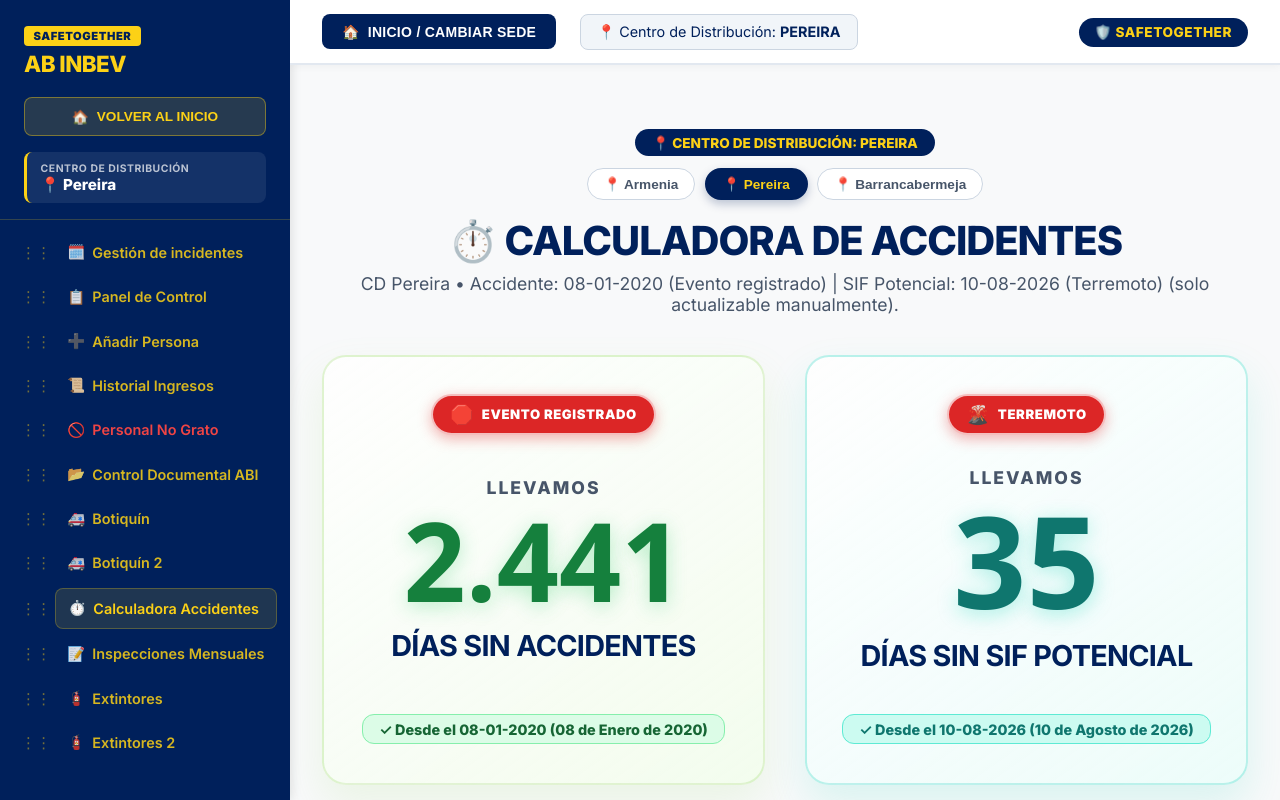
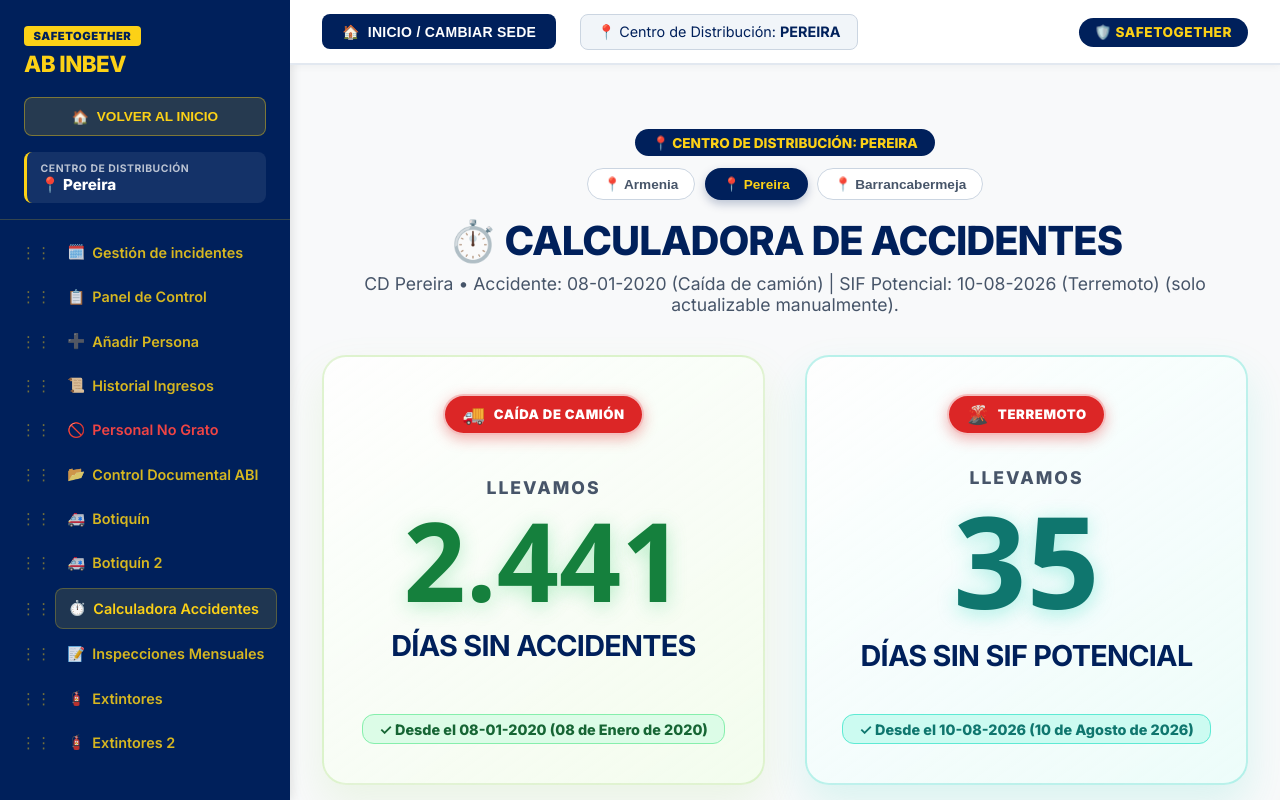
Before and after one commit to EjeCafetero100/contratistas-app, a Next.js app in the folder carnet-app/: page /calculadora-accidentes in a window 1280 px wide. Built offline with nearby package versions, Linux system fonts and the light colour scheme.

Commit message:
feat: actualizar etiqueta de accidente de Pereira a Caida de camion

```diff
--- a/carnet-app/src/app/calculadora-accidentes/page.js
+++ b/carnet-app/src/app/calculadora-accidentes/page.js
@@ -257,7 +257,7 @@
             : isArmenia
             ? "CD Armenia • Accidente: 17-03-2018 (Explosión de botella) | SIF Potencial: 10-08-2026 (Terremoto) (solo actualizable manualmente)."
             : isPereira
-            ? "CD Pereira • Accidente: 08-01-2020 (Evento registrado) | SIF Potencial: 10-08-2026 (Terremoto) (solo actualizable manualmente)."
+            ? "CD Pereira • Accidente: 08-01-2020 (Caída de camión) | SIF Potencial: 10-08-2026 (Terremoto) (solo actualizable manualmente)."
             : "Seguimiento de nuestro compromiso con la Seguridad y Salud en el Trabajo"
           }
         </p>
@@ -359,8 +359,8 @@
                   lineHeight: '1.25'
                 }}
               >
-                <span style={{ fontSize: '1.15rem' }}>🛑</span>
-                <span>EVENTO REGISTRADO</span>
+                <span style={{ fontSize: '1.15rem' }}>🚚</span>
+                <span>CAÍDA DE CAMIÓN</span>
               </div>
             )}
           </div>
@@ -608,7 +608,7 @@
                 <div>
                   <strong>CD Pereira:</strong> Fechas base fijadas de forma permanente.
                   <div style={{ fontSize: '0.8rem', color: '#15803d', marginTop: '0.2rem' }}>
-                    • Último Accidente: <strong>08-01-2020</strong> (08 de Enero de 2020) — <strong>🛑 Evento registrado</strong><br />
+                    • Último Accidente: <strong>08-01-2020</strong> (08 de Enero de 2020) — <strong>🚚 Caída de camión</strong><br />
                     • Último SIF Potencial: <strong>10-08-2026</strong> (10 de Agosto de 2026) — <strong>🌋 Terremoto</strong><br />
                     <em>Estas fechas no se borran ni se modifican solas; únicamente si tú las editas manualmente aquí abajo.</em>
                   </div>
@@ -692,7 +692,7 @@
                 : isArmenia
                 ? "🔒 Fecha fijada permanentemente en 17-03-2018 para CD Armenia (Explosión de botella). No se puede quitar ni modificar automáticamente (solo si tú la cambias manualmente aquí)."
                 : isPereira
-                ? "🔒 Fecha fijada permanentemente en 08-01-2020 para CD Pereira (Evento registrado). No se puede quitar ni modificar automáticamente (solo si tú la cambias manualmente aquí)."
+                ? "🔒 Fecha fijada permanentemente en 08-01-2020 para CD Pereira (Caída de camión). No se puede quitar ni modificar automáticamente (solo si tú la cambias manualmente aquí)."
                 : "Al cambiar la fecha, el contador se actualizará automáticamente."
               }
             </p>
```
